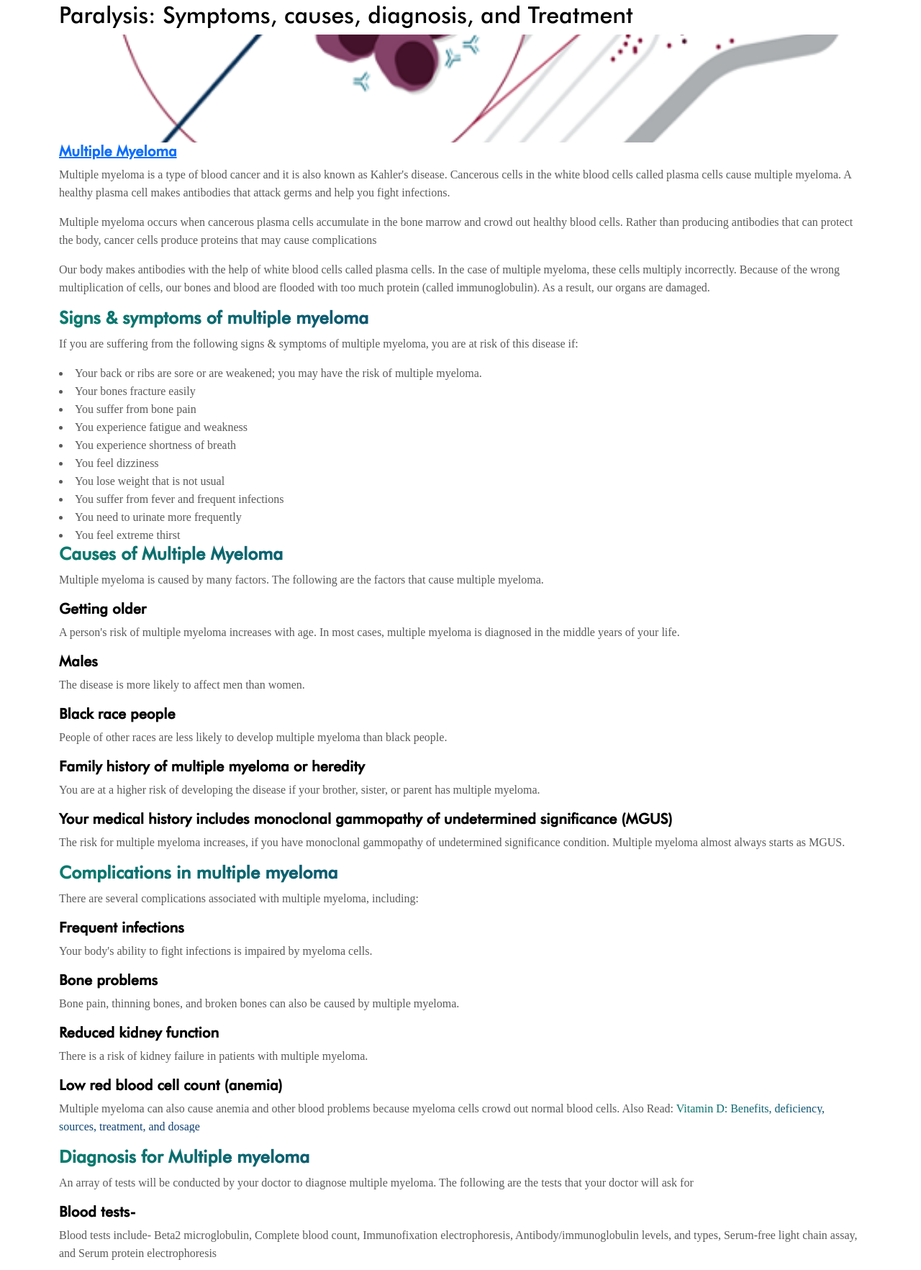
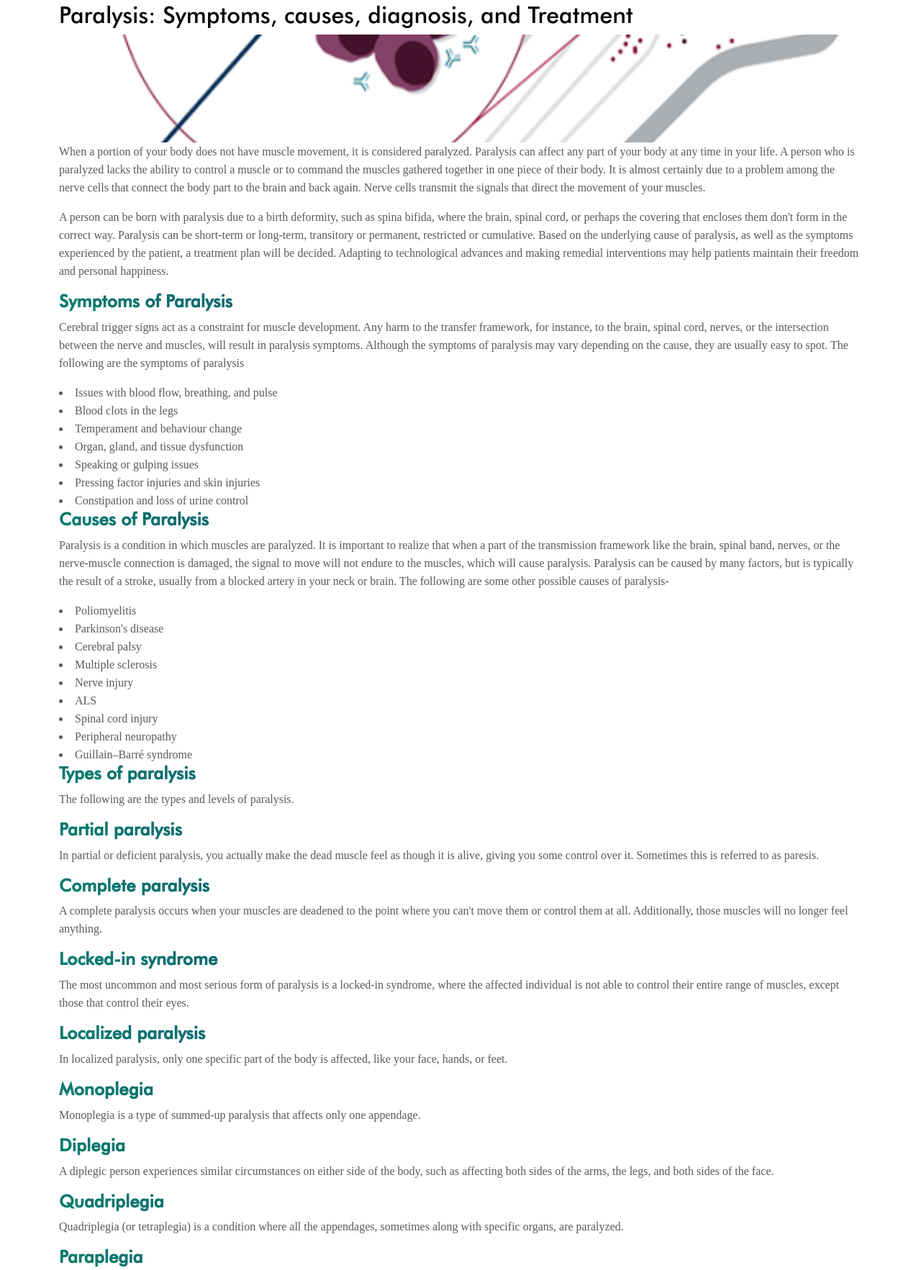
Before and after one commit to ItsAniketFrontend/Nav-Imperial, a PHP site: page /What-is-paralysis-attack-and-what-are-its-treatment-methods.php in a window 1280 px wide. Shown: the part 158-1923 px from the top of the page at 72% size. Run offline with PHP 8.4, Linux system fonts and the light colour scheme; some libraries are stand-ins or nearby versions; some web fonts are replaced.

Commit message:
New Blog Done

```diff
--- a/What-is-paralysis-attack-and-what-are-its-treatment-methods.php
+++ b/What-is-paralysis-attack-and-what-are-its-treatment-methods.php
@@ -32,73 +32,68 @@
                     <div class="col-12">
                         <h1>Paralysis: Symptoms, causes, diagnosis, and Treatment</h1>
                         <div class="blog-content-13"></div>
-                        <h3><a href="https://navimperialhospital.com/blog/multiple-myeloma-symptoms-causes-treatment.php#">Multiple Myeloma</a></h3>
-                        <p>Multiple myeloma is a type of blood cancer and it is also known as Kahler's disease. Cancerous cells in the white blood cells called plasma cells cause multiple myeloma. A healthy plasma cell makes antibodies that attack germs and help you fight infections.</p>
-                        <p>Multiple myeloma occurs when cancerous plasma cells accumulate in the bone marrow and crowd out healthy blood cells. Rather than producing antibodies that can protect the body, cancer cells produce proteins that may cause complications</p>
-                        <p>Our body makes antibodies with the help of white blood cells called plasma cells. In the case of multiple myeloma, these cells multiply incorrectly. Because of the wrong multiplication of cells, our bones and blood are flooded with too much protein (called immunoglobulin). As a result, our organs are damaged.</p>
-                        <h2><a href="https://navimperialhospital.com/blog/multiple-myeloma-symptoms-causes-treatment.php#">Signs & symptoms of multiple myeloma</a></h2>
-                        <p>If you are suffering from the following signs & symptoms of multiple myeloma, you are at risk of this disease if:</p>
-                        <li>Your back or ribs are sore or are weakened; you may have the risk of multiple myeloma.</li>
-                        <li>Your bones fracture easily</li>
-                        <li>You suffer from bone pain</li>
-                        <li>You experience fatigue and weakness</li>
-                        <li>You experience shortness of breath</li>
-                        <li>You feel dizziness</li>
-                        <li>You lose weight that is not usual</li>
-                        <li>You suffer from fever and frequent infections</li>
-                        <li>You need to urinate more frequently</li>
-                        <li>You feel extreme thirst</li>
-                        <h2><a href="https://navimperialhospital.com/blog/multiple-myeloma-symptoms-causes-treatment.php#">Causes of Multiple Myeloma</a></h2>
-                        <p>Multiple myeloma is caused by many factors. The following are the factors that cause multiple myeloma.</p>
-                        <h3>Getting older</h3>
-                        <p>A person's risk of multiple myeloma increases with age. In most cases, multiple myeloma is diagnosed in the middle years of your life.</p>
-                        <h3>Males</h3>
-                        <p>The disease is more likely to affect men than women.</p>
-                        <h3>Black race people</h3>
-                        <p>People of other races are less likely to develop multiple myeloma than black people.</p>
-                        <h3>Family history of multiple myeloma or heredity</h3>
-                        <p>You are at a higher risk of developing the disease if your brother, sister, or parent has multiple myeloma.</p>
-                        <h3>Your medical history includes monoclonal gammopathy of undetermined significance (MGUS)</h3>
-                        <p>The risk for multiple myeloma increases, if you have monoclonal gammopathy of undetermined significance condition. Multiple myeloma almost always starts as MGUS.</p>
-                        <h2>Complications in multiple myeloma</h2>
-                        <p>There are several complications associated with multiple myeloma, including:</p>
-                        <h3>Frequent infections</h3>
-                        <p>Your body's ability to fight infections is impaired by myeloma cells.</p>
-                        <h3>Bone problems</h3>
-                        <p>Bone pain, thinning bones, and broken bones can also be caused by multiple myeloma.</p>
-                        <h3>Reduced kidney function</h3>
-                        <p>There is a risk of kidney failure in patients with multiple myeloma.</p>
-                        <h3>Low red blood cell count (anemia)</h3>
-                        <p>Multiple myeloma can also cause anemia and other blood problems because myeloma cells crowd out normal blood cells.
-                        Also Read: <a href="https://navimperialhospital.com/blog/symptoms-of-vitamin-D-deficiency.php">Vitamin D: Benefits, deficiency, sources, treatment, and dosage</a></p>
-                        <h2>Diagnosis for Multiple myeloma</h2>
-                        <p>An array of tests will be conducted by your doctor to diagnose multiple myeloma. The following are the tests that your doctor will ask for</p>
-                        <h3>Blood tests-</h3>
-                        <p>Blood tests include- Beta2 microglobulin, Complete blood count, Immunofixation electrophoresis, Antibody/immunoglobulin levels, and types, Serum-free light chain assay, and Serum protein electrophoresis</p>
-                        <h3>Urine tests-</h3>
-                        <p>Urine tests include urinalysis, urine protein electrophoresis, and urine protein level</p>
-                        <h3>Bone and bone marrow tests-</h3>
-                        <p>Bone and bone marrow tests include Imaging studies, Karyotyping and fluorescence in situ hybridization (FISH), and Bone marrow biopsy or aspiration.</p>
-                        <h3>Treatment for multiple myeloma</h3>
-                        <p>A variety of treatments are available to manage the symptoms of multiple myeloma and its complications. The following treatments are available for multiple myeloma:</p>
-                        <h3>1. Proteasome inhibitors:</h3>
-                        <p>The proteasome is a complex protein that helps remove old proteins in cells so new ones can be synthesized. A proteasome inhibitor prevents cancer cells from doing that. Cells infected with cancer die as old proteins pile up in their bodies.</p>
-                        <h3>2. Immunomodulatory drugs:</h3>
-                        <p>Multiple myeloma patients rely on these drugs to manage their illnesses. Your immune system is strengthened by them. Certain immune cells turn on myeloma-killing agents, while others block cancer cell growth by killing cancer cells.</p>
-                        <h3>3. HDAC inhibitors:</h3>
-                        <p>They inhibit the production of the histone deacetylase (HDAC) protein, which helps malignant cells grow and divide rapidly.</p>
-                        <h3>4. Steroids:</h3>
-                        <p>Throughout the course of the disease, these drugs are used. Cells of multiple myeloma can be killed by high doses of steroids. Additionally, they are used to ease symptoms such as pain and pressure by preventing white blood cells from racing to the area. They can also ease nausea and vomiting caused by chemotherapy.</p>
-                        <h3>5. Chemotherapy:</h3>
-                        <p>To treat cancer, these drugs kill cells that are in the process of dividing. Also, they cause unwanted side effects by killing healthy cells around them.</p>
-                        <h3>6. Monoclonal antibodies:</h3>
-                        <p>Your immune system will be able to fight cancer with the help of these immunotherapy drugs. Your body receives antibodies that target specific proteins on multiple myeloma cells.</p>
-                        <h3>7. Radiation:</h3>
-                        <p>Radiation technology can also be used to treat multiple myeloma. High-energy particles, or rays, are used to destroy cancer cells and prevent them from growing.</p>
-                        <h3>8. Stem cell transplants:</h3>
-                        <p>Multiple myeloma can be managed with two stem cell transplants. There are two kinds of stem cell transplant for multiple myeloma and that includes the following</p>
-                        <h3>Autologous stem cell transplants- The stem cells from your own body are used for autologous transplants.<br>
-                        Allogeneic stem cell transplants – In allogeneic stem cell transplants, donor cells are used.</h3>
+                        <p>When a portion of your body does not have muscle movement, it is considered paralyzed. Paralysis can affect any part of your body at any time in your life. A person who is paralyzed lacks the ability to control a muscle or to command the muscles gathered together in one piece of their body. It is almost certainly due to a problem among the nerve cells that connect the body part to the brain and back again. Nerve cells transmit the signals that direct the movement of your muscles.</p>
+                        <p>A person can be born with paralysis due to a birth deformity, such as spina bifida, where the brain, spinal cord, or perhaps the covering that encloses them don't form in the correct way. Paralysis can be short-term or long-term, transitory or permanent, restricted or cumulative.
+                        Based on the underlying cause of paralysis, as well as the symptoms experienced by the patient, a treatment plan will be decided. Adapting to technological advances and making remedial interventions may help patients maintain their freedom and personal happiness.</p>
+                        <h2><a href="https://navimperialhospital.com/blog/What-is-paralysis-attack-and-what-are-its-treatment-methods.php#">Symptoms of Paralysis</a></h2>
+                        <p>Cerebral trigger signs act as a constraint for muscle development. Any harm to the transfer framework, for instance, to the brain, spinal cord, nerves, or the intersection between the nerve and muscles, will result in paralysis symptoms. Although the symptoms of paralysis may vary depending on the cause, they are usually easy to spot. The following are the symptoms of paralysis</p>
+                        <li>Issues with blood flow, breathing, and pulse</li>
+                        <li>Blood clots in the legs</li>
+                        <li>Temperament and behaviour change</li>
+                        <li>Organ, gland, and tissue dysfunction</li>
+                        <li>Speaking or gulping issues</li>
+                        <li>Pressing factor injuries and skin injuries</li>
+                        <li>Constipation and loss of urine control</li>
+                        <h2><a href="https://navimperialhospital.com/blog/What-is-paralysis-attack-and-what-are-its-treatment-methods.php#">Causes of Paralysis</a></h2>
+                        <p>Paralysis is a condition in which muscles are paralyzed. It is important to realize that when a part of the transmission framework like the brain, spinal band, nerves, or the nerve-muscle connection is damaged, the signal to move will not endure to the muscles, which will cause paralysis. Paralysis can be caused by many factors, but is typically the result of a stroke, usually from a blocked artery in your neck or brain. The following are some other possible causes of paralysis-</p>
+                        <li>Poliomyelitis</li>
+                        <li>Parkinson's disease</li>
+                        <li>Cerebral palsy</li>
+                        <li>Multiple sclerosis</li>
+                        <li>Nerve injury</li>
+                        <li>ALS</li>
+                        <li>Spinal cord injury</li>
+                        <li>Peripheral neuropathy</li>
+                        <li>Guillain–Barré syndrome</li>
+                        <h2>Types of paralysis</h2>
+                        <p>The following are the types and levels of paralysis.</p>
+                        <h2>Partial paralysis</h2>
+                        <p>In partial or deficient paralysis, you actually make the dead muscle feel as though it is alive, giving you some control over it. Sometimes this is referred to as paresis.</p>
+                        <h2>Complete paralysis</h2>
+                        <p>A complete paralysis occurs when your muscles are deadened to the point where you can't move them or control them at all. Additionally, those muscles will no longer feel anything.</p>
+                        <h2>Locked-in syndrome</h2>
+                        <p>The most uncommon and most serious form of paralysis is a locked-in syndrome, where the affected individual is not able to control their entire range of muscles, except those that control their eyes.</p>
+                        <h2>Localized paralysis</h2>
+                        <p>In localized paralysis, only one specific part of the body is affected, like your face, hands, or feet.</p>
+                        <h2>Monoplegia</h2>
+                        <p>Monoplegia is a type of summed-up paralysis that affects only one appendage.</p>
+                        <h2>Diplegia</h2>
+                        <p>A diplegic person experiences similar circumstances on either side of the body, such as affecting both sides of the arms, the legs, and both sides of the face.</p>
+                        <h2>Quadriplegia</h2>
+                        <p>Quadriplegia (or tetraplegia) is a condition where all the appendages, sometimes along with specific organs, are paralyzed.</p>
+                        <h2>Paraplegia</h2>
+                        <p>The paralysis of the waist is called paraplegia.</p>
+                        <h2>Generalized paralysis</h2>
+                        <p>Generalized paralysis affects a larger part of your body and is more widespread due to the extent to which it is impacted.
+                        Also Read: <a href="https://navimperialhospital.com/blog/sports-injury.php">Sports Injury: Types, Treatment, Exercises, and Prevention</a></p>
+                        <h2>Diagnosis of Paralysis</h2>
+                        <p>In most cases, it will be evident if the paralysis is caused by an event like a stroke or spinal cord injury. In most cases, paralysis is easy to diagnose since the primary side effect of paralysis is self-evident. Identifying the reason for the paralysis is an important part. Depending on the injury, the specialist may need to learn more about the degree of paralysis that is occurring, and the condition of the nerves involved. The following tests may be recommended by doctors to accomplish that-</p>
+                        <h3>CT Scan</h3>
+                        <p>The CT scan uses PCs to combine X-ray images into cross-sectional views, which show the body as a whole.</p>
+                        <h3>X-ray</h3>
+                        <p>Using modest amounts of radiation, this test delivers a close-up view of dense structures within the body, like the bones.</p>
+                        <h3>MRI</h3>
+                        <p>A powerful magnet, radio waves, and a PC are used in MRIs to provide accurate images of the body.</p>
+                        <h3>Electromyography (EMG)</h3>
+                        <p>The purpose of this test is to measure electrical movement in nerves and muscle</p>
+                        <h3>Myelography</h3>
+                        <p>To perform this test, a differentiation color is infused into a spinal channel to boost the visibility of nerves on an X-ray, MRI, or CT scan.</p>
+                        <h3>Spinal tap</h3>
+                        <p>A long needle is inserted into the spine to collect spinal fluid.</p>
+                        <h2>Treatment for paralysis</h2>
+                        <p>The treatment options for paralysis are as follows</p>
+                        <li>Physical therapy</li>
+                        <li>Occupational therapy</li>
                     </div>
                 </div>
             </div>
```
